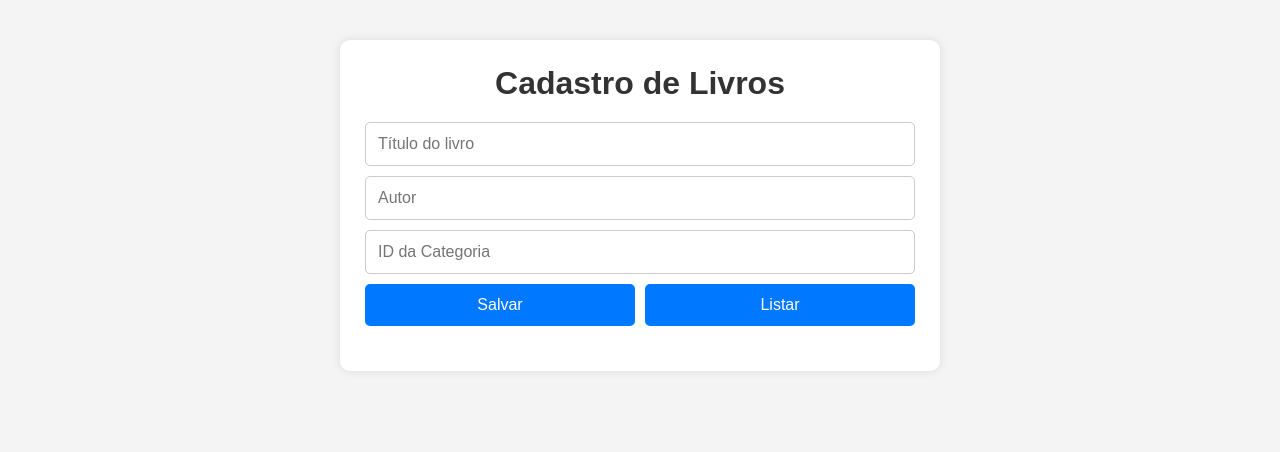
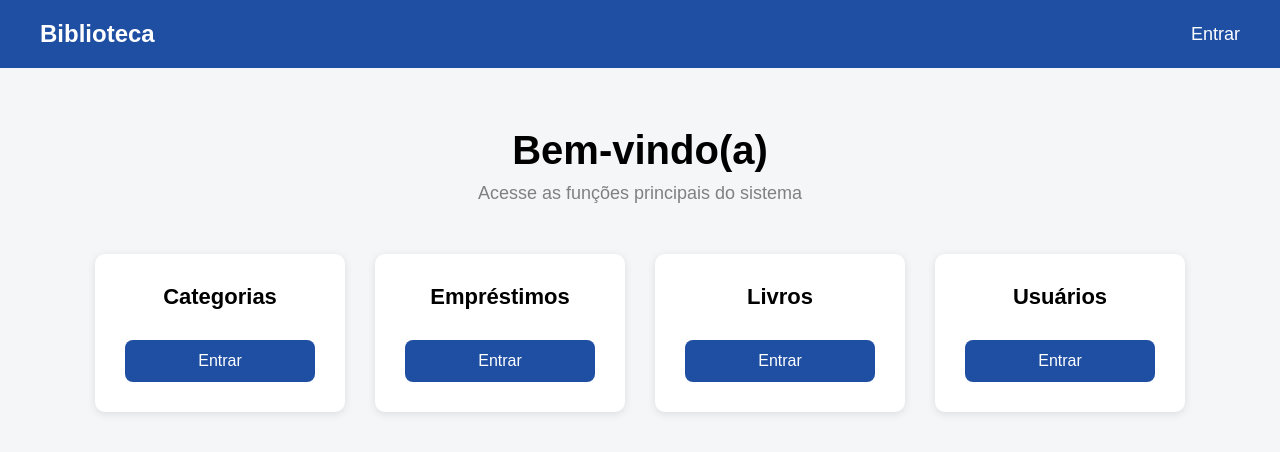
Before and after one commit to candidosilvapedrohenrique-git/projeto_biblioteca, a plain HTML site: page frontend/index.html in a window 1280 px wide. Drawn offline with Linux system fonts and the light colour scheme.

Commit message:
base do front

```diff
--- /dev/null
+++ b/frontend/cadastro.css
@@ -0,0 +1,34 @@
+body{
+    background: #f4f6f8;
+    font-family: Arial;
+    display: flex;
+    justify-content: center;
+    margin-top: 80px;
+}
+
+.container{
+    background: white;
+    width: 400px;
+    padding: 40px;
+    border-radius: 10px;
+}
+
+h1{
+    text-align: center;
+    margin-bottom: 30px;
+}
+
+input{
+    width: 100%;
+    padding: 12px;
+    margin-bottom: 15px;
+}
+
+button{
+    width: 100%;
+    padding: 12px;
+    border: none;
+    background: #1f4fa3;
+    color: white;
+    cursor: pointer;
+}
--- a/frontend/index.html
+++ b/frontend/index.html
@@ -1,16 +1,50 @@
-<!DOCTYPE html>
+<!doctype html>
 
 <html lang="pt-BR">
-<head>
-    <meta charset="UTF-8">
-    <meta name="viewport" content="width=device-width, initial-scale=1.0">
+  <head>
+    <meta charset="UTF-8" />
+    <meta name="viewport" content="width=device-width, initial-scale=1.0" />
     <title>Cadastro de Livros</title>
-    <link rel="stylesheet" href="style.css">
-</head>
-<body>
+    <link rel="stylesheet" href="style.css" />
+  </head>
+  <body>
+    <header>
+      <div class="logo">Biblioteca</div>
 
+      <div class="usuario">
+        <a href="login.html">Entrar</a>
+      </div>
+    </header>
 
-<div class="container">
+    <main>
+      <section class="boas-vindas">
+        <h1>Bem-vindo(a)</h1>
+        <p>Acesse as funções principais do sistema</p>
+      </section>
+
+      <section class="cards">
+        <div class="card">
+          <h2>Categorias</h2>
+          <button>Entrar</button>
+        </div>
+
+        <div class="card">
+          <h2>Empréstimos</h2>
+          <button>Entrar</button>
+        </div>
+
+        <div class="card">
+          <h2>Livros</h2>
+          <button>Entrar</button>
+        </div>
+
+        <div class="card">
+          <h2>Usuários</h2>
+          <button>Entrar</button>
+        </div>
+      </section>
+    </main>
+    <!--<div class="container">
     <h1>Cadastro de Livros</h1>
 
     <input id="titulo" placeholder="Título do livro">
@@ -24,9 +58,7 @@
 
     <div id="resultado"></div>
 </div>
-
-<script src="script.js"></script>
-
-
-</body>
+-->
+    <script src="script.js"></script>
+  </body>
 </html>
--- /dev/null
+++ b/frontend/login.css
@@ -0,0 +1,39 @@
+body{
+    background: #f4f6f8;
+    font-family: Arial;
+    display: flex;
+    justify-content: center;
+    margin-top: 100px;
+}
+
+.container{
+    background: white;
+    width: 350px;
+    padding: 40px;
+    border-radius: 10px;
+    text-align: center;
+}
+
+h1{
+    margin-bottom: 30px;
+}
+
+input{
+    width: 100%;
+    padding: 12px;
+    margin-bottom: 15px;
+}
+
+button{
+    width: 100%;
+    padding: 12px;
+    background: #1f4fa3;
+    border: none;
+    color: white;
+    cursor: pointer;
+}
+
+a{
+    text-decoration: none;
+    color: #1f4fa3;
+}
--- a/frontend/style.css
+++ b/frontend/style.css
@@ -1,69 +1,97 @@
-* {
+*{
     margin: 0;
     padding: 0;
     box-sizing: border-box;
     font-family: Arial, Helvetica, sans-serif;
 }
 
-body {
-background-color: #f4f4f4;
+body{
+    background-color: #f4f6f8;
+}
+
+/* HEADER */
+
+header{
+    background-color: #1f4fa3;
+    color: white;
+    padding: 20px 40px;
+
+    display: flex;
+    justify-content: space-between;
+    align-items: center;
+}
+
+.logo{
+    font-size: 24px;
+    font-weight: bold;
+}
+
+.usuario a{
+    font-size: 18px;
+    color: white;
+    text-decoration: none;
+}
+
+/* MAIN */
+
+main{
+    width: 90%;
+    margin: auto;
+    margin-top: 60px;
+}
+
+/* TEXTO */
+
+.boas-vindas{
+    text-align: center;
+    margin-bottom: 50px;
+}
+
+.boas-vindas h1{
+    font-size: 40px;
+    margin-bottom: 10px;
+}
+
+.boas-vindas p{
+    font-size: 18px;
+    color: gray;
+}
+
+/* CARDS */
+
+.cards{
     display: flex;
     justify-content: center;
-padding-top: 40px;
+    gap: 30px;
+    flex-wrap: wrap;
 }
 
-.container {
-width: 600px;
-background: white;
-padding: 25px;
+.card{
+    background-color: white;
+    width: 250px;
+    padding: 30px;
+    text-align: center;
+
     border-radius: 10px;
-box-shadow: 0 0 10px rgba(0,0,0,0.1);
+    box-shadow: 0 2px 8px rgba(0,0,0,0.1);
 }
 
-h1 {
-text-align: center;
-margin-bottom: 20px;
-color: #333;
+.card h2{
+    margin-bottom: 30px;
+    font-size: 22px;
 }
 
-input {
+.card button{
     width: 100%;
     padding: 12px;
-margin-bottom: 10px;
-border: 1px solid #ccc;
-border-radius: 5px;
-font-size: 16px;
-}
-
-.botoes {
-display: flex;
-gap: 10px;
-margin-bottom: 20px;
-}
-
-button {
-flex: 1;
-padding: 12px;
     border: none;
-border-radius: 5px;
-background-color: #0078ff;
+    background-color: #1f4fa3;
     color: white;
     font-size: 16px;
+    border-radius: 8px;
     cursor: pointer;
 }
 
-button:hover {
-background-color: #005ec7;
+.card button:hover{
+    background-color: #163b7d;
 }
-
-#resultado {
-margin-top: 15px;
-}
-
-.livro {
-background-color: #f8f8f8;
-border-left: 5px solid #0078ff;
-padding: 10px;
-margin-bottom: 10px;
-border-radius: 5px;
-}
```
Also changed, not shown: frontend/cadastro.html (added, +57 -0 lines), frontend/login.html (added, +34 -0 lines). Lines whose indentation alone changed are shown as unchanged.
